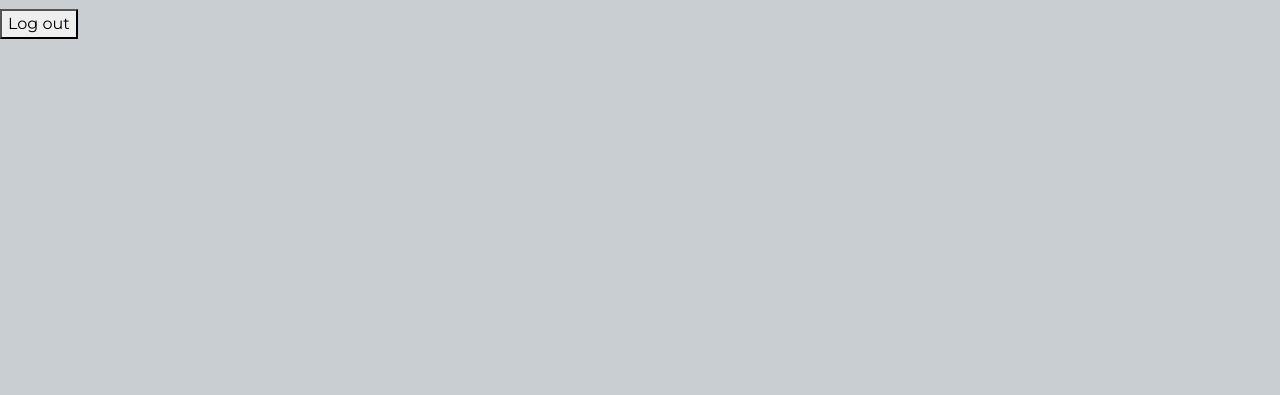
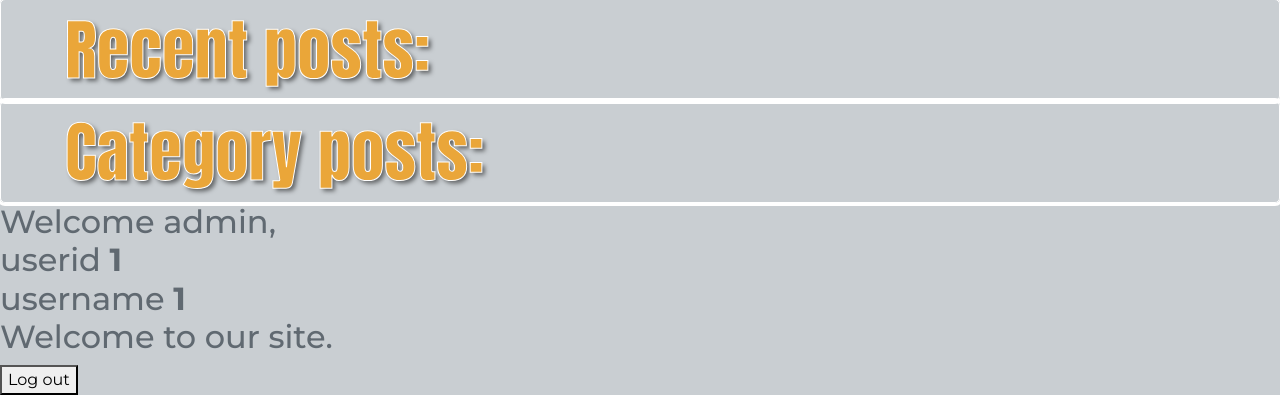
Before and after one commit to mlnkvn/web-assignment, a PHP site: page /admin/indexadmin.php in a window 1280 px wide. Shown: the part 614-1009 px from the top of the page. Before the commit the page ends 653 px from the top, so only its background shows below. Run offline with PHP 8.4, Linux system fonts and the light colour scheme; the visitor is signed in with stand-in values (Sample User, id 1).

Commit message:
homepage_body

```diff
--- a/homepage_body.php
+++ b/homepage_body.php
@@ -1,24 +1,80 @@
 <div class="banner">
     <div id="banner-text">
-        SOCKCESS
+        S O C K C E S S
+    </div>
+    <div class="blurred-background">
+    <a class="blurred-link" href="category.php">
+        <span class="blurred-text">Get started</span>
+    </a>
     </div>
 </div>
 
 
-<!-- <div class="banner"> -->
-<!-- <img id="banner" src="img/banner.png" alt="Banner"> -->
-<!-- </div> -->
-<!-- <h2>Main content here</h2>
-<h2>Main content here</h2>
-<h2>Main content here</h2>
-<h2>Main content here</h2>
-<h2>Main content here</h2>
-<h2>Main content here</h2>
-<h2>Main content here</h2>
-<h2>Main content here</h2>
-<h2>Main content here</h2>
-<h2>Main content here</h2>
-<h2>Main content here</h2>
-<h2>Main content here</h2>
-<h2>Main content here</h2>
-<h2>Main content here</h2> -->
+<div class="header-text">
+    Recent posts:
+</div>
+
+<div class="table-container">
+    <table id="data-table-recent">
+        <!-- Table content will be generated dynamically here -->
+    </table>
+</div>
+
+
+<div class="header-text">
+    Category posts:
+</div>
+
+<div class="table-container">
+    <table id="data-table-category">
+        <!-- Table content will be generated dynamically here -->
+    </table>
+</div>
+
+
+<script type="text/javascript">
+
+    document.addEventListener("DOMContentLoaded", function () {
+
+        fetchAndBuildTable("data-table-recent", "post_view.php");
+        fetchAndBuildTable("data-table-category", "post_view.php");
+    });
+
+    function fetchAndBuildTable(tableId, phpFileName) {
+        // Use AJAX to fetch table element HTML from PHP file
+        const xhttp = new XMLHttpRequest();
+        xhttp.onreadystatechange = function () {
+            if (this.readyState === 4 && this.status === 200) {
+                const tableElementHTML = this.responseText;
+                buildTable(tableElementHTML, tableId);
+            }
+        };
+
+        xhttp.open("GET", phpFileName, true);
+        xhttp.send();
+    }
+
+    function buildTable(tableElementHTML, tableId) {
+        const table = document.getElementById(tableId);
+
+        // Create table row and insert fetched HTML content into a single cell
+        const row = document.createElement("tr");
+        for (let i = 0; i < 8; i++) {
+            const cell = document.createElement("td");
+            cell.innerHTML = tableElementHTML;
+            const imgElement = cell.querySelector("img");
+            if (imgElement) {
+                imgElement.style.maxWidth = "100%"; // Adjust this value as needed
+                imgElement.style.maxHeight = "200px"; // Adjust this value as needed
+            }
+            cell.addEventListener('click', redirectToPage)
+            row.appendChild(cell);
+        }
+        table.appendChild(row);
+    }
+
+    function redirectToPage() {
+        window.location.href = 'category.php';
+    }
+
+</script>
```
